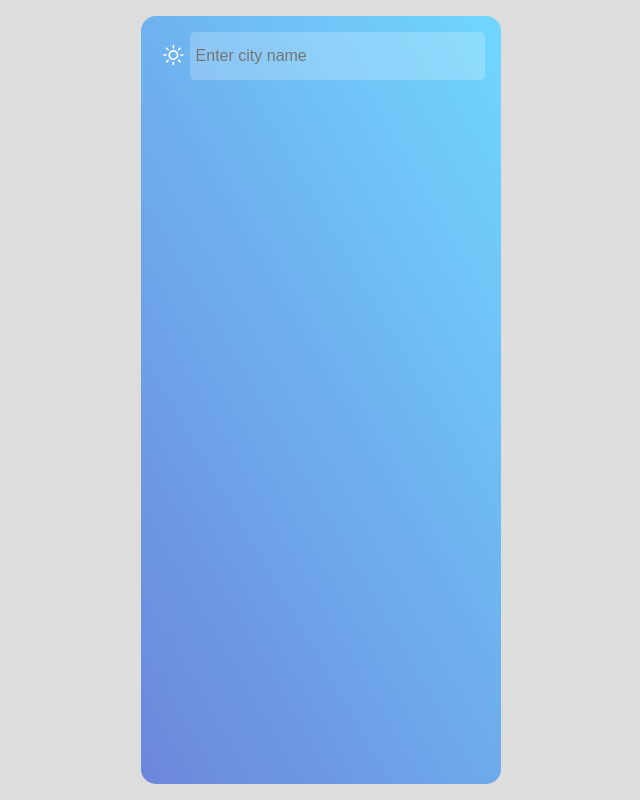
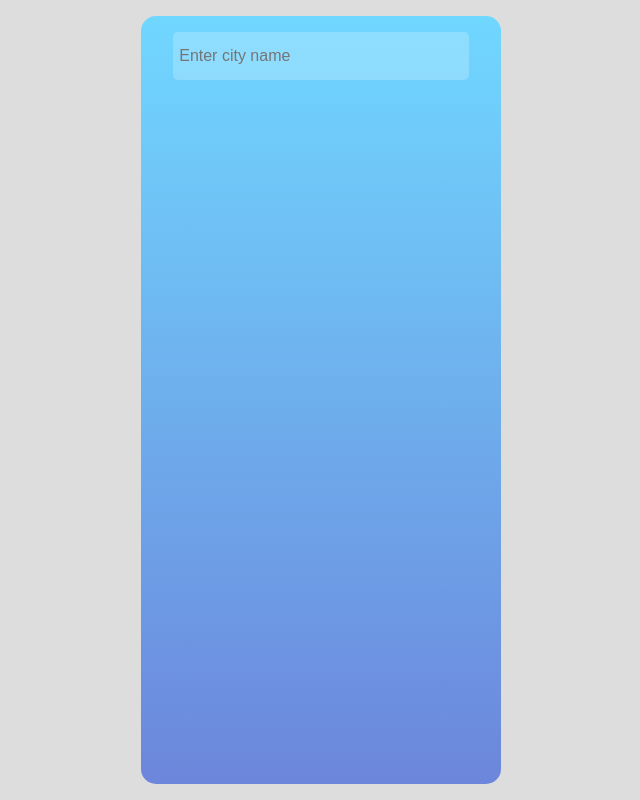
Before and after one commit to skoodath/weather-react, a React (Create React App) app: page / in a window 1280 px wide. Shown: the whole page, without its empty margins (319-959 px from the left). Built offline with nearby package versions, Linux system fonts and the light colour scheme.

Commit message:
fixed day night icon

```diff
--- a/src/components/topsection.js
+++ b/src/components/topsection.js
@@ -25,9 +25,9 @@ const TopSection = () => {
         <>
             <SectionWrapper>
                 <SectionInner>
-                    <DayorNight>
+                    {timeofday && <DayorNight>
                         {timeofday >= sunrisetime && timeofday <= sunsettime ? <DayIcon /> : <NightIcon />}
-                    </DayorNight>
+                    </DayorNight>}
                     <CitySearch>
                         <SearchBox
                             type="text"
--- a/src/components/wrapper.js
+++ b/src/components/wrapper.js
@@ -11,7 +11,7 @@ const Wrapper = () => {
   const [weather, setWeather] = useState({});
   const [forecast, setForecast] = useState([]);
   const [cityname, setCityName] = useState('');
-  const [timeofday, setTimeofday] = useState(0);
+  const [timeofday, setTimeofday] = useState(null);
   const [sunsettime, setSunsetTime] = useState(0);
   const [sunrisetime, setSunriseTime] = useState(0);
   const [currentTime, setCurrentTime] = useState(null);
--- a/src/styles/styledforecast.js
+++ b/src/styles/styledforecast.js
@@ -17,7 +17,7 @@ export const ForecastDataItem = styled.li`
     height: 90px;
     width: 50px;
     border-radius: 4px;
-    background-color: #ffffff75;
+    background-color: #ffffff45;
     flex-basis: calc(100%-5);
     flex-grow: 1;
     flex-shrink: 1;
--- a/src/styles/styledwrapper.js
+++ b/src/styles/styledwrapper.js
@@ -3,7 +3,7 @@ import {device } from './device';
 
 export const StyledWrapperDay = styled.section`
     height: 100vh;
-    background-image: linear-gradient(-120deg,#70d7ff,#6c86db);
+    background-image: linear-gradient(#70d7ff,#6c86db);
     overflow: hidden;
     min-width: 360px;
     width: 100%;
@@ -19,7 +19,7 @@ export const StyledWrapperDay = styled.section`
 
 export const StyledWrapperNight = styled.section`
     height: 100vh;
-    background-image: linear-gradient(-120deg, #0b3bcc, #262c3e);
+    background-image: linear-gradient(#0b3bcc, #262c3e);
     overflow: hidden;
     min-width: 360px;
     width: 100%;
```
